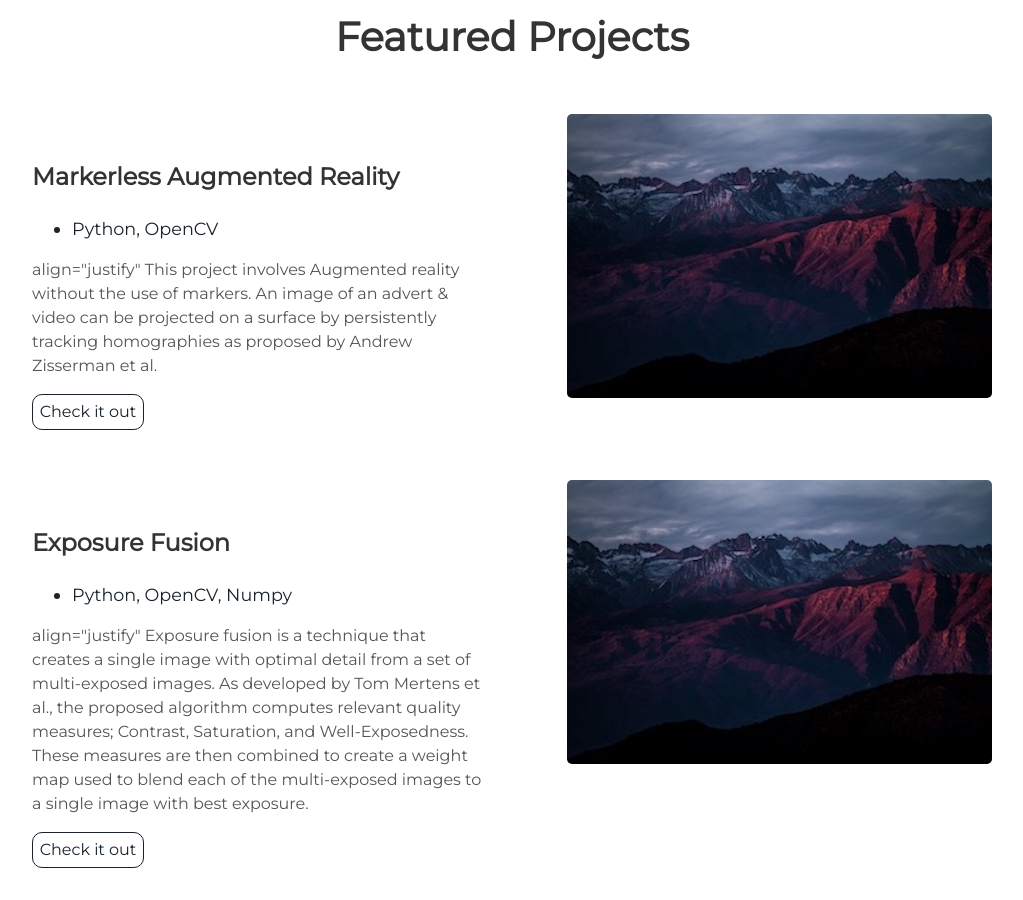
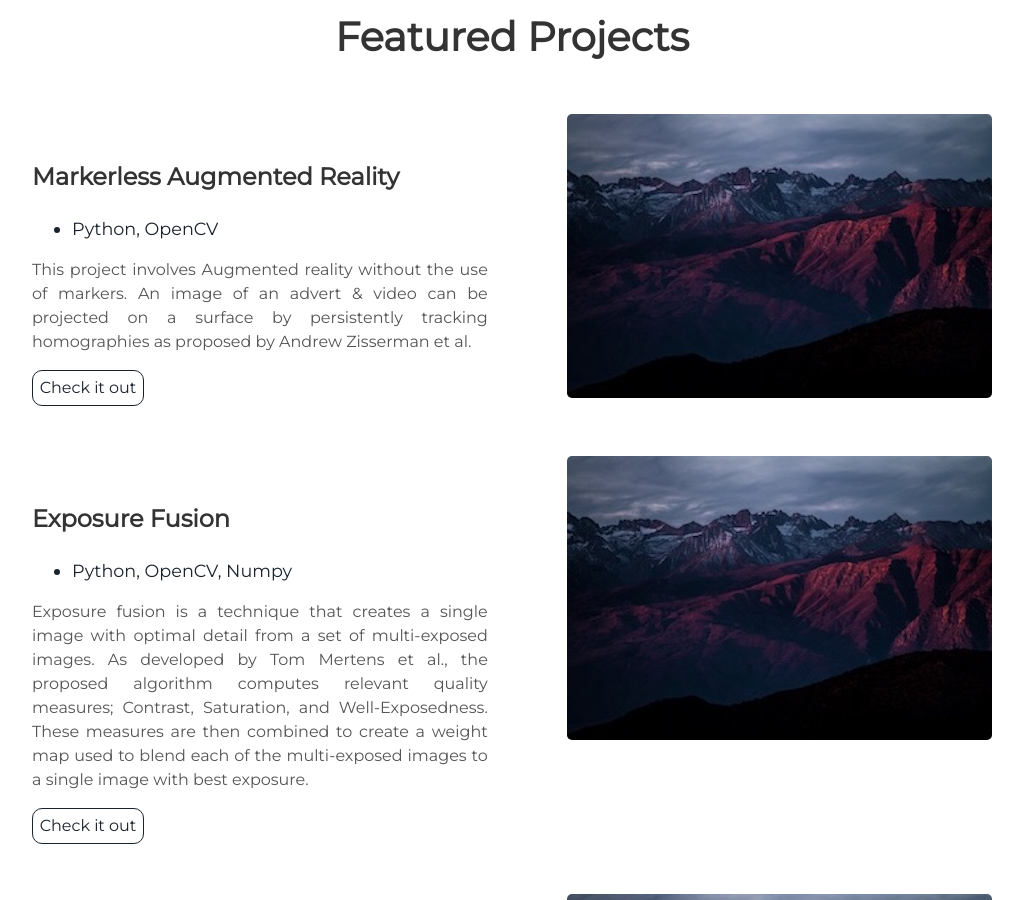
Before and after one commit to kbmajeed/kbmajeed.github.io, a Jekyll site: the page built from index.html, in a window 1280 px wide and 900 px high, scrolled down 1601 px. Shown: the whole window, without its empty margins (128-1151 px from the left). Built offline with Jekyll 4.4.1, drawn with Linux system fonts in a browser that asks for light colours.

Commit message:
Update projects.html

```diff
--- a/_includes/projects.html
+++ b/_includes/projects.html
@@ -12,7 +12,7 @@
     <ul>
       <li> Python, OpenCV </li>
     </ul>
-    <p> align="justify" This project involves Augmented reality without the use of markers. An image of an advert & video
+    <p align="justify"> This project involves Augmented reality without the use of markers. An image of an advert & video
       can be projected on a surface by persistently tracking homographies as proposed by Andrew Zisserman et al.</p>
     <a class="project-link" href="https://github.com/kbmajeed/SeaLionVision">Check it out</a>
   </div>
@@ -27,7 +27,7 @@
     <ul>
       <li> Python, OpenCV, Numpy </li>
     </ul>
-    <p> align="justify" Exposure fusion is a technique that creates a single image with optimal detail from a set of multi-exposed images.
+    <p align="justify"> Exposure fusion is a technique that creates a single image with optimal detail from a set of multi-exposed images.
         As developed by Tom Mertens et al., the proposed algorithm computes relevant quality measures; Contrast, Saturation, and Well-Exposedness.
       These measures are then combined to create a weight map used to blend each of the multi-exposed images to a single image with best exposure. </p>
     <a class="project-link" href="https://github.com/kbmajeed/SeaLionVision">Check it out</a>
```
